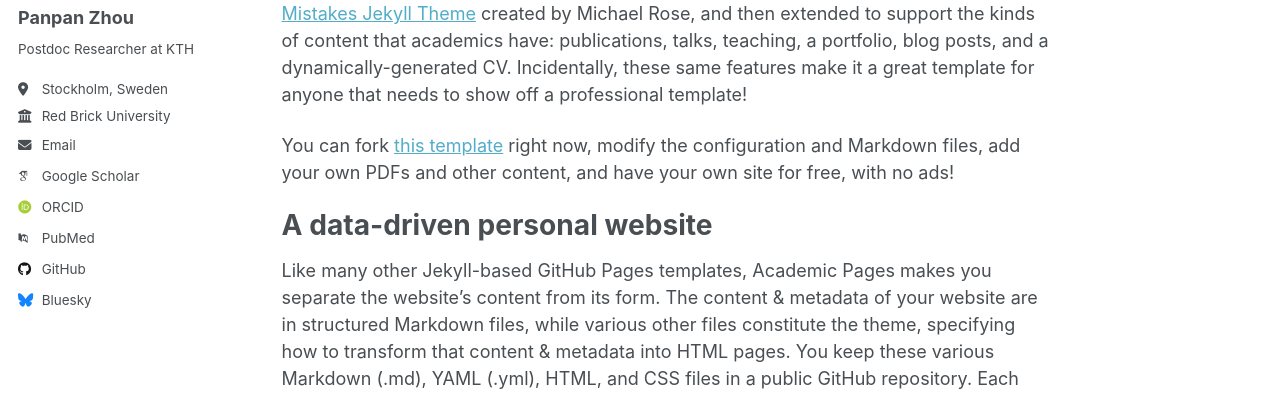
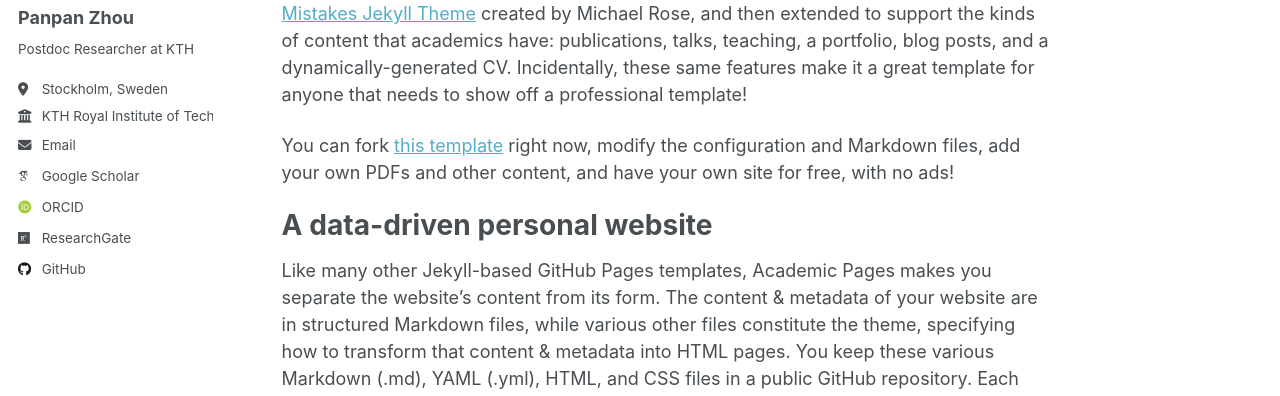
Before and after one commit to PanpanZhou11/Panpan-Zhou.github.io, a Jekyll site: the page built from _pages/about.md, in a window 1280 px wide. Shown: the part 277-673 px from the top of the page. Built offline with Jekyll 4.4.1, drawn with Linux system fonts in a browser that asks for light colours; some web fonts are replaced; a script that is not in the unit is left out.

Commit message:
Update _config.yml

```diff
--- a/_config.yml
+++ b/_config.yml
@@ -13,7 +13,7 @@ title                    : "Panpan Zhou's Homepage"
 title_separator          : "-"
 name                     : &name "Panpan Zhou"
 description              : &description "Panpan Zhou's academic portfolio"   # Update this with a general description of your site, this is the default if not overridden by a page
-url                      : https://academicpages.github.io # The base hostname & protocol for your site e.g. "https://[your GitHub username].github.io",
+url                      : https://Panpan-Zhou.github.io # The base hostname & protocol for your site e.g. "https://[your GitHub username].github.io",
                                                            # or if you already have some other page hosted on Github then use "https://[your GitHub username].github.io/[Your Repo Name]"
 baseurl                  : "" # the subpath of your site, e.g. "/blog"
 repository               : "PanpanZhou11/Panpan-Zhou.github.io"   #"academicpages/academicpages.github.io"
@@ -28,33 +28,33 @@ author:
   pronouns         : # example: "she/her"
   bio              : "Postdoc Researcher at KTH"
   location         : "Stockholm, Sweden"
-  employer         : "Red Brick University"
+  employer         : "KTH Royal Institute of Technology"
   uri              : # URL
-  email            : "none@example.org"
+  email            : "panpanz@kth.se"
 
   # Academic websites
   academia         : # URL
   arxiv            : # URL - Update with the correct link to your profile
-  googlescholar    : "https://scholar.google.com/citations?user=PS_CX0AAAAAJ"
+  googlescholar    : "https://scholar.google.com/citations?hl=en&user=nB0ri70AAAAJ&view_op=list_works&sortby=pubdate"
   inspire-hep      : # URL
   impactstory      : # URL
-  orcid            : "https://orcid.org/yourorcidurl"
+  orcid            : "https://orcid.org/0000-0001-9697-4798"
   semantic         : # URL
-  pubmed           : "https://www.ncbi.nlm.nih.gov/pubmed/?term=john+snow"
-  researchgate     : # URL
+  pubmed           : #"https://www.ncbi.nlm.nih.gov/pubmed/?term=john+snow"
+  researchgate     : "https://www.researchgate.net/profile/Zhou-Panpan" # URL
   scopus           : # URL
 
   # Repositories and software development
   bitbucket        : # Username - Update with your username on the site
   codepen          : # Username
   dribbble         : # Username
-  github           : "academicpages"
+  github           : "PanpanZhou11"
   kaggle           : # Username
   stackoverflow    : # User number or user number and name (i.e., use "1" or "1/jeff-atwood")
 
   # Social media
   artstation       : # Username
-  bluesky          : "bsky.app" # Replace this with you Bluesky username
+  bluesky          : #"bsky.app" # Replace this with you Bluesky username
   facebook         : # Username
   flickr           : # Username
   foursquare       : # Username
```
